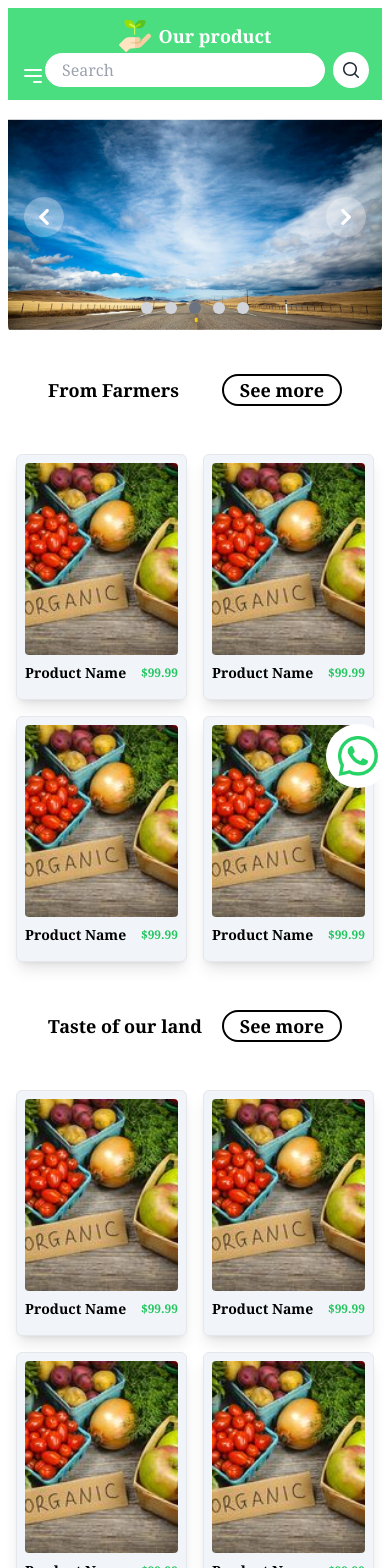
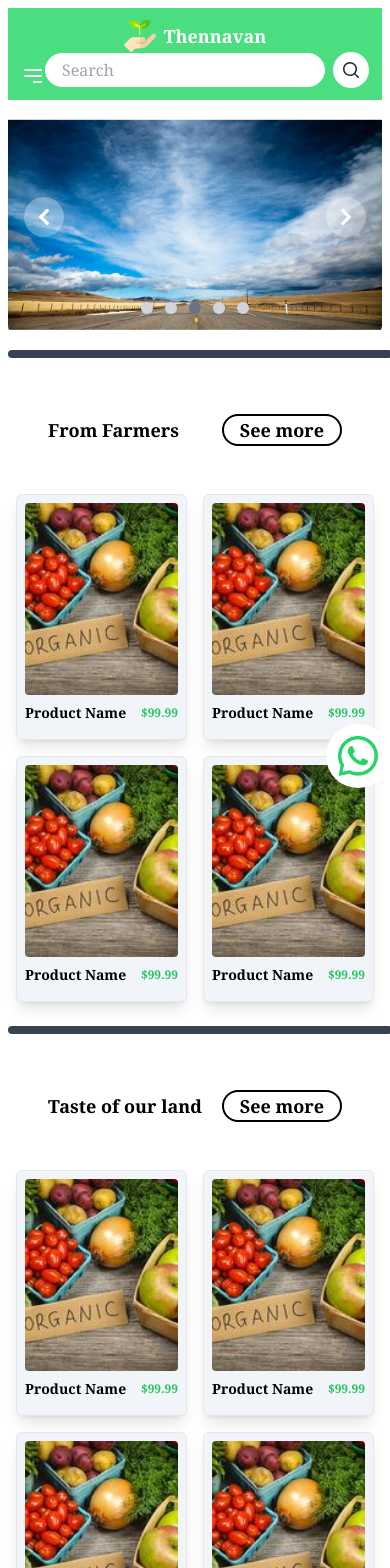
Before and after one commit to GayathriCodes2/THENNAVAN-UI, a Next.js app: page / in a window 390 px wide. Shown: the top 1568 px of the page. Built offline with nearby package versions, Linux system fonts and the light colour scheme.

Commit message:
Added title card image

```diff
--- a/app/layout.js
+++ b/app/layout.js
@@ -5,8 +5,8 @@ import '@styles/global.css';
 
 export const metadata = {
   title: 'Thennavan store',
-  description: 'Generated by create next app',
-};
+}
+
 
 const Layout = ({ children }) => {
   return (
--- a/app/page.js
+++ b/app/page.js
@@ -32,6 +32,8 @@ function page() {
     <div>
       <Carousel/>
 
+      <hr className="w-96 h-2 mx-auto my-4 bg-gray-700 border-0 rounded md:my-10 "></hr>
+
       <HomeProfileImage
         text="From Farmers" path="/some-path" ButtonContent="See more"/>
 
@@ -41,6 +43,8 @@ function page() {
           <HomepageListCard key={index} data={item} />
         ))}
       </div>
+
+      <hr className="w-96 h-2 mx-auto my-4 bg-gray-700 border-0 rounded md:my-10 "></hr>
 
       <HomeProfileImage
         text="Taste of our land" path="/some-path" ButtonContent="See more"/>
--- a/app/sellwithus/page.jsx
+++ b/app/sellwithus/page.jsx
@@ -1,7 +1,7 @@
 // pages/sell-with-us.js
 
 import React from 'react';
-import SellWithUsForm from '@components/SellWithUsForm';
+import SellWithUsForm from '@components/sellWithUsForm';
 
 const SellWithUsPage = () => {
   return (
--- a/components/header.jsx
+++ b/components/header.jsx
@@ -1,7 +1,7 @@
 // Header.js
 "use client"
 import React, { useState } from 'react';
-import Image from 'next/image';
+
 const Header = () => {
     const [isMobileMenuOpen, setMobileMenuOpen] = useState(false);
 
@@ -10,8 +10,8 @@ const Header = () => {
             {/* Logo and Navigation Menu (Desktop) */}
             <div className="flex items-center space-x-4">
                 <div className="flex items-center space-x-2">
-                    <Image src="/cultivate.png" alt="Logo" className="h-8 w-8" height={8} width={8} />
-                    <span className="text-lg font-bold">Our product</span>
+                    <img src="/cultivate.png" alt="Logo" className="h-8 w-8"/>
+                    <span className="text-lg font-bold">Thennavan</span>
                 </div>
             </div>
 
--- a/components/homeProfileImage.jsx
+++ b/components/homeProfileImage.jsx
@@ -4,7 +4,7 @@ import Link from 'next/link';
 const HomeProfileImage = ({ text, path, ButtonContent }) => {
   return (
     <div className="flex items-center justify-center p-10 text-black font-bold text-lg rounded-md">
-      <span className="flex-1 lg:text-2xl">{text}</span>
+      <span className="flex-1 justify-around lg:text-2xl">{text}</span>
       <Link href={path}>
         <button className="bg-transparent text-black border-2 border-black rounded-full px-4 hover:bg-black hover:text-white transition-all duration-700 ">
           {ButtonContent}
```
Also changed, not shown: 2 other files (tests, documents, lock files or other folders).
